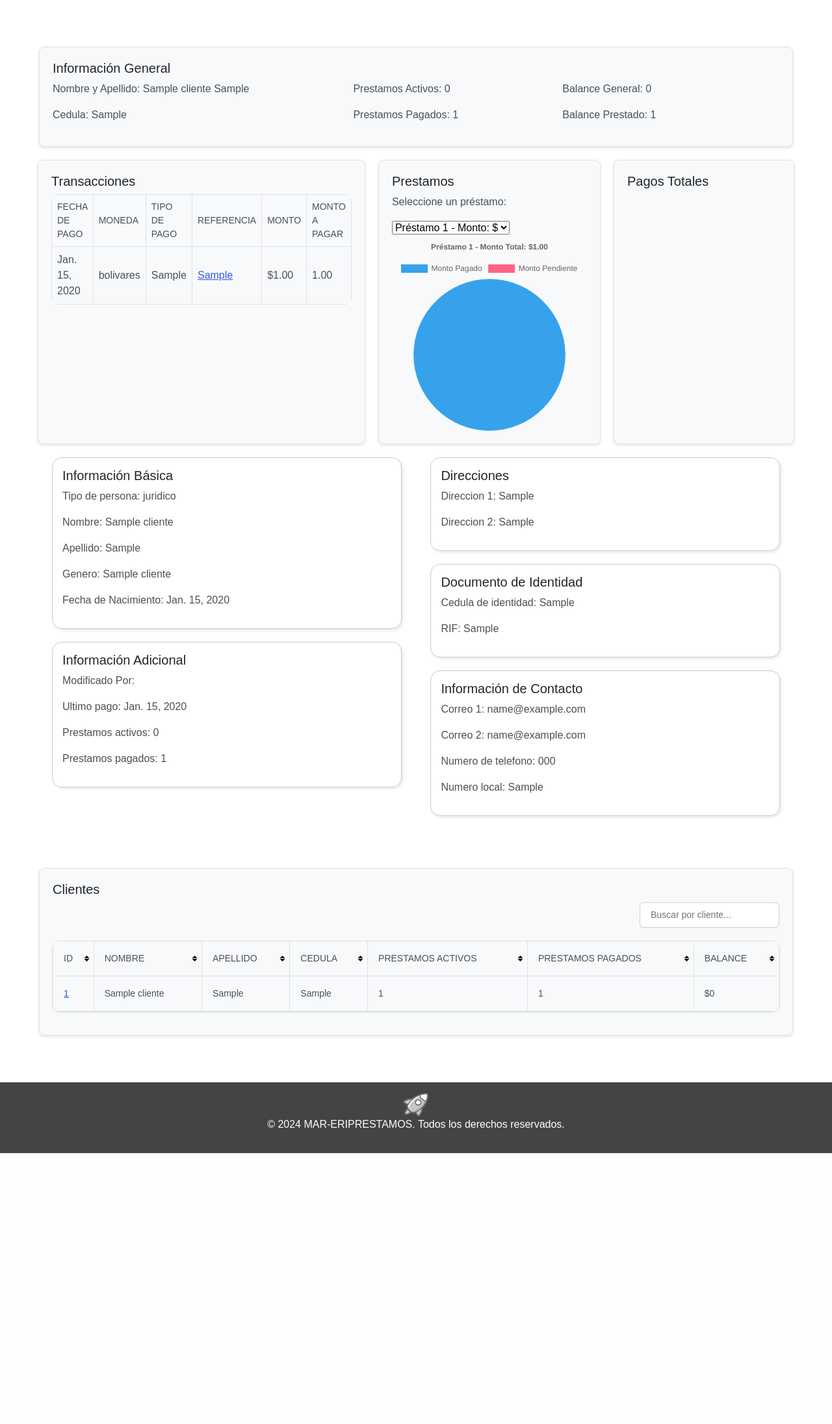
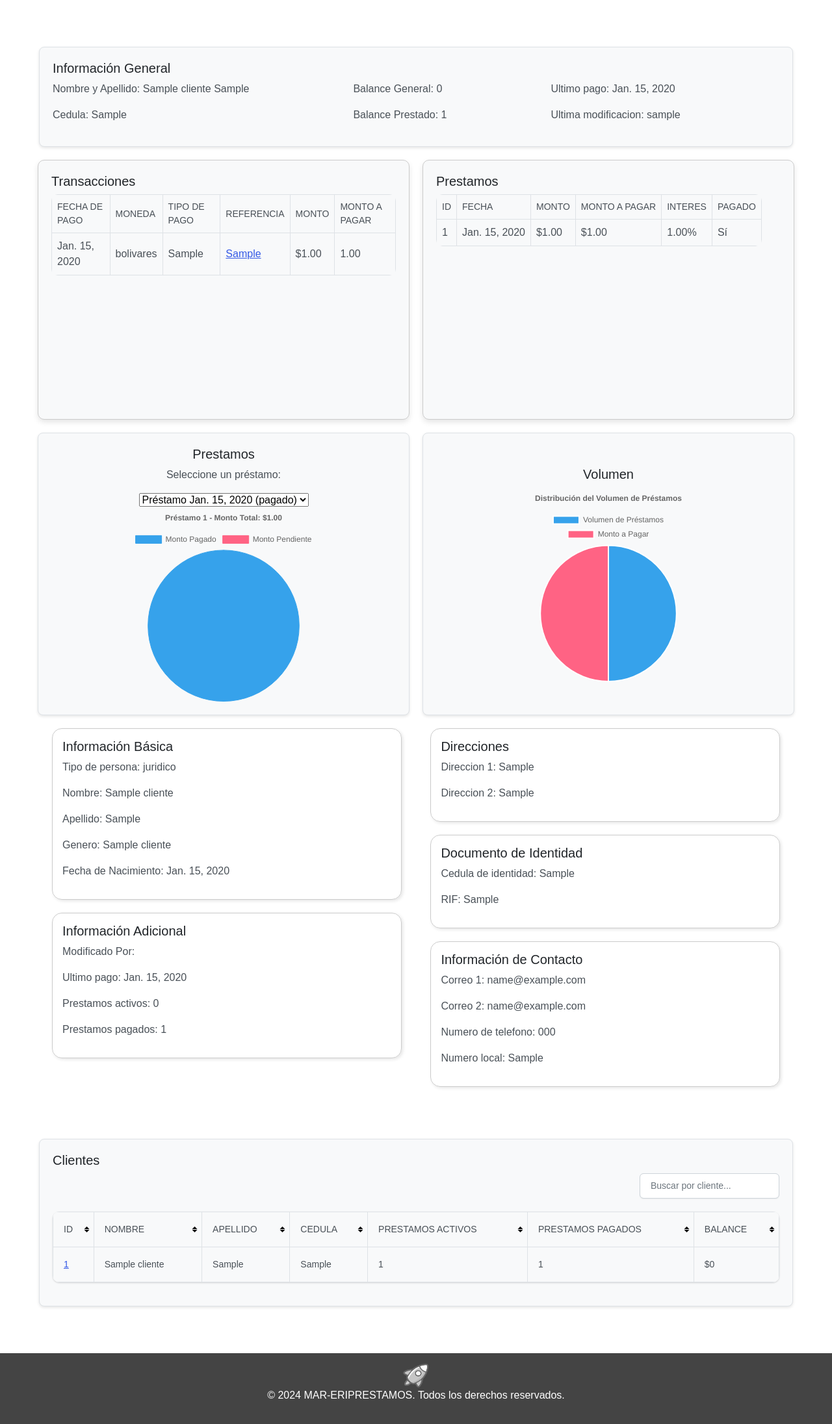
Before and after one commit to Dzherrom/mar-eriprestamos, a Django app: page /cliente/1 in a window 1280 px wide. Shown: the part 79-2271 px from the top of the page at 65% size. Before the commit the page ends 1854 px from the top, so only its background shows below. Run offline with Django 5.2, Linux system fonts and the light colour scheme; a user stored in the database is signed in; tables that the repository leaves empty hold one stand-in row (values such as "Sample post").

Commit message:
graficos prestamos y volumen

```diff
--- a/core/static/css/base.css
+++ b/core/static/css/base.css
@@ -75,7 +75,6 @@
     display: flex;
 }
 
-
 .main-container {
     display: block;
     justify-content: space-between;
@@ -149,7 +148,8 @@
 }
 
 /* Estilo para cada tarjeta */
-.card-transacciones, .card-total-pagado, .card-pagos-totales {
+.card-transacciones, .card-volumen, .card-prestamos {
+    align-items: center;
     flex: 1; /* Cada tarjeta ocupará el mismo espacio */
     margin: 0 10px; /* Margen lateral entre tarjetas */
     padding: 20px; /* Espaciado interno */
@@ -158,6 +158,25 @@
     border-radius: 8px; /* Bordes redondeados */
     box-shadow: 0 2px 4px rgba(0, 0, 0, 0.1); /* Sombra */
 }
+
+.card-transacciones {
+    width: 100%;                  /* Ancho de la tarjeta */
+    height: 400px;                /* Altura fija de la tarjeta */
+    overflow: hidden;             /* Oculta el contenido que no quepa */
+    border: 1px solid #ccc;       /* Borde opcional */
+    border-radius: 10px;          /* Bordes redondeados */
+    box-shadow: 0 4px 8px rgba(0, 0, 0, 0.1); /* Sombra opcional */
+    padding: 20px;                /* Espaciado interno */
+}
+
+.card-volumen {
+    display: flex;                /* Activa Flexbox */
+    flex-direction: column;       /* Organiza los elementos en columna */
+    justify-content: center;      /* Centra verticalmente */
+    align-items: center;          /* Centra horizontalmente */
+    text-align: center;           /* Centra el texto */                /* Asegura que la tarjeta tenga altura */
+}
+
 .graph-container {    flex: 1; /* Cada tarjeta ocupará el mismo espacio */
     padding: 20px; /* Espaciado interno */
     background-color: #f8f9fa; /* Color de fondo */
--- a/core/templates/clientes/clientes_detalles.html
+++ b/core/templates/clientes/clientes_detalles.html
@@ -12,12 +12,13 @@
                     <p>Cedula: {{ cliente.cedula }}</p>
                 </div>
                 <div>
-                    <p>Prestamos Activos: {{ prestamos_activos }}</p>
-                    <p>Prestamos Pagados: {{ prestamos_pagados }}</p>
+                    <p>Balance General: {{ balance }}</p>
+                    <p>Balance Prestado: {{ balance_total }}</p>
                 </div>
                 <div>
-                    <p>Balance General: {{ balance }}</p>
-                    <p>Balance Prestado: {{ balance_total }}</p>
+                    <p>Ultimo pago: {{ fecha_ultimo_pago }} </p>
+                    <p>Ultima modificacion: {{ cliente.ultimo_usuario_modificacion }}</p>
+
                 </div>
             </div>
         </div>
@@ -55,31 +56,77 @@
                     </tbody>
                 </table>
             </div>
+            <div class="card-transacciones col">
+                <h5>Prestamos</h5>
+                <table>
+                    <thead>
+                        <tr>
+                            <th>id</th>
+                            <th>Fecha</th>
+                            <th>Monto</th>
+                            <th>Monto a pagar</th>
+                            <th>Interes</th>
+                            <th>Pagado</th>
+                        </tr>
+                    </thead>
+                    <tbody>
+                        {% for prestamo in prestamos %}
+                        <tr>
+                            <td>{{ prestamo.id }}</td>
+                            <td>{{ prestamo.fecha_prestamo }}</td>
+                            <td>${{ prestamo.monto_prestamo }}</td>
+                            <td>${{ prestamo.monto_a_pagar }}</td>
+                            <td>{{ prestamo.tasa_interes }}%</td>
+                            <td>
+                                {% if prestamo.pagado %}
+                                    Sí
+                                {% else %}
+                                    No
+                                {% endif %}
+                            </td>
+                        </tr>
+                        {% empty %}
+                        <tr>
+                            <td colspan="5" class="text-center">No hay pagos registrados.</td>
+                        </tr>
+                        {% endfor %}
+                    </tbody>
+                    </table>
+            </div>
 
+        </div>
+        <div class="row">
             <!-- Tarjeta de Total Pagado -->
-            <div class="card-total-pagado col">
+            <div class="card-volumen col">
                 <h5>Prestamos</h5>
                 <p>Seleccione un préstamo:</p>
                 <select id="prestamo-select">
                     {% for prestamo in prestamos %}
-                        <option value="{{ prestamo.id }}">Préstamo {{ prestamo.id }} - Monto: ${{ prestamo.monto }}</option>
+
+                        <option value="{{ prestamo.id }}">
+                            Préstamo  {{ prestamo.fecha_prestamo }}
+                            {% if prestamo.pagado %}
+                            (pagado)
+                            {% endif %}
+                    </option>
                     {% empty %}
                         <option value="">No hay préstamos disponibles</option>
                     {% endfor %}
                 </select>
                 <div id="grafico-total-pagado" style="width: 300px; height: 300px;">
-                    <!-- Aquí se mostrará el gráfico en círculo -->
                 </div>
             </div>
 
             <!-- Tarjeta de Pagos Totales -->
-            <div class="card-pagos-totales col">
-                <h5>Pagos Totales</h5>
-                <div id="grafico-pagos-totales">
-                    <!-- Aquí se mostrará el gráfico en círculo con el monto total de todos los préstamos activos -->
+            <div class="card-volumen col">
+                <h5>Volumen</h5>
+                <div id="grafico-volumen" style="width: 300px; height: 300px;">
+                    <canvas id="volumenChart"></canvas>
                 </div>
             </div>
         </div>
+
+        <!---  detalles del cliente --->
         <div class="container">
             <div class="detalles-container">
                 <div class="left-column">
@@ -163,6 +210,7 @@
     </div>
 </div>
 <script>
+// grafico de prestmaos del cliente
 document.addEventListener('DOMContentLoaded', () => {
     const prestamoSelect = document.getElementById('prestamo-select');
     const graficoTotalPagado = document.getElementById('grafico-total-pagado');
@@ -235,5 +283,56 @@
         prestamoSelect.dispatchEvent(new Event('change'));
     }
 });
+
+// Grafico de Volumen del cliente
+// Obtener el contexto del canvas
+const ctx = document.getElementById('volumenChart').getContext('2d');
+
+// Datos para el gráfico
+const volumenData = {
+    labels: ['Volumen de Préstamos', 'Monto a Pagar'],
+    datasets: [{
+        label: 'Distribución del Volumen',
+        data: [
+            {{ balance_total }},          // Volumen de préstamos
+            {{ total_monto_a_pagar }}     // Monto a pagar
+        ],
+        backgroundColor: [
+            '#36A2EB',  // Color para Volumen de Préstamos
+            '#FF6384'   // Color para Monto a Pagar
+        ],
+        hoverOffset: 4
+    }]
+};
+
+// Crear el gráfico circular
+const volumenChart = new Chart(ctx, {
+    type: 'pie',  // Tipo de gráfico circular
+    data: volumenData,
+    options: {
+        responsive: true,
+        plugins: {
+            legend: {
+                position: 'top',
+            },
+            title: {
+                display: true,
+                text: 'Distribución del Volumen de Préstamos'
+            },
+            tooltip: {
+                callbacks: {
+                    label: function(context) {
+                        let label = context.label || '';
+                        if (label) {
+                            label += ': ';
+                        }
+                        label += '$' + context.raw.toLocaleString();  // Formato de moneda
+                        return label;
+                    }
+                }
+            }
+        }
+    }
+});
     </script>
 {% endblock content %}
```
